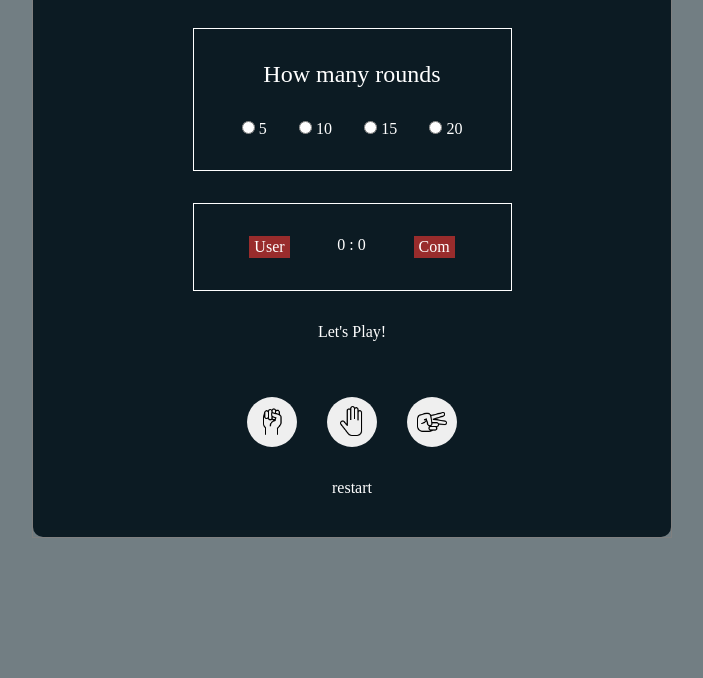
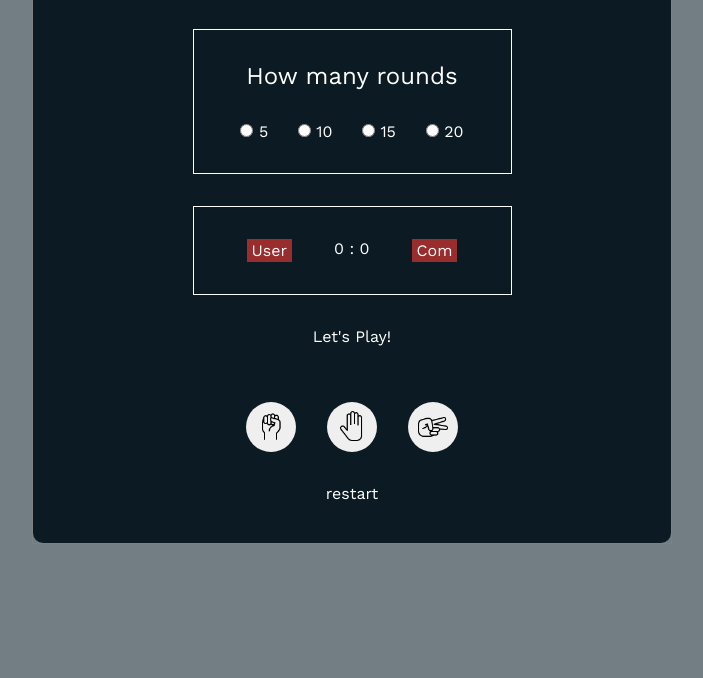
Before and after one commit to LanaxCode/Rock-Paper-Scissors, a plain HTML site: page index.html in a window 1280 px wide. Shown: the part 122-800 px from the top of the page, without its empty margins (288-991 px from the left). Drawn offline with Linux system fonts and the light colour scheme; the site is published under a folder, as on GitHub Pages, so addresses that start at the root find nothing.

Commit message:
lost fonts

```diff
--- a/assets/scss/style.scss
+++ b/assets/scss/style.scss
@@ -10,12 +10,12 @@
 
 @font-face {
     font-family: 'Lora';
-    src: url('/assets/fonts/Lora-VariableFont_wght.ttf');
+    src: url('../fonts/Lora-VariableFont_wght.ttf');
 }
 
 @font-face {
     font-family: 'Work-Sans';
-    src: url('/assets/fonts/WorkSans-VariableFont_wght.ttf');
+    src: url('../fonts/WorkSans-VariableFont_wght.ttf');
 }
 
 html {
```
Also changed, not shown: assets/css/style.css.
